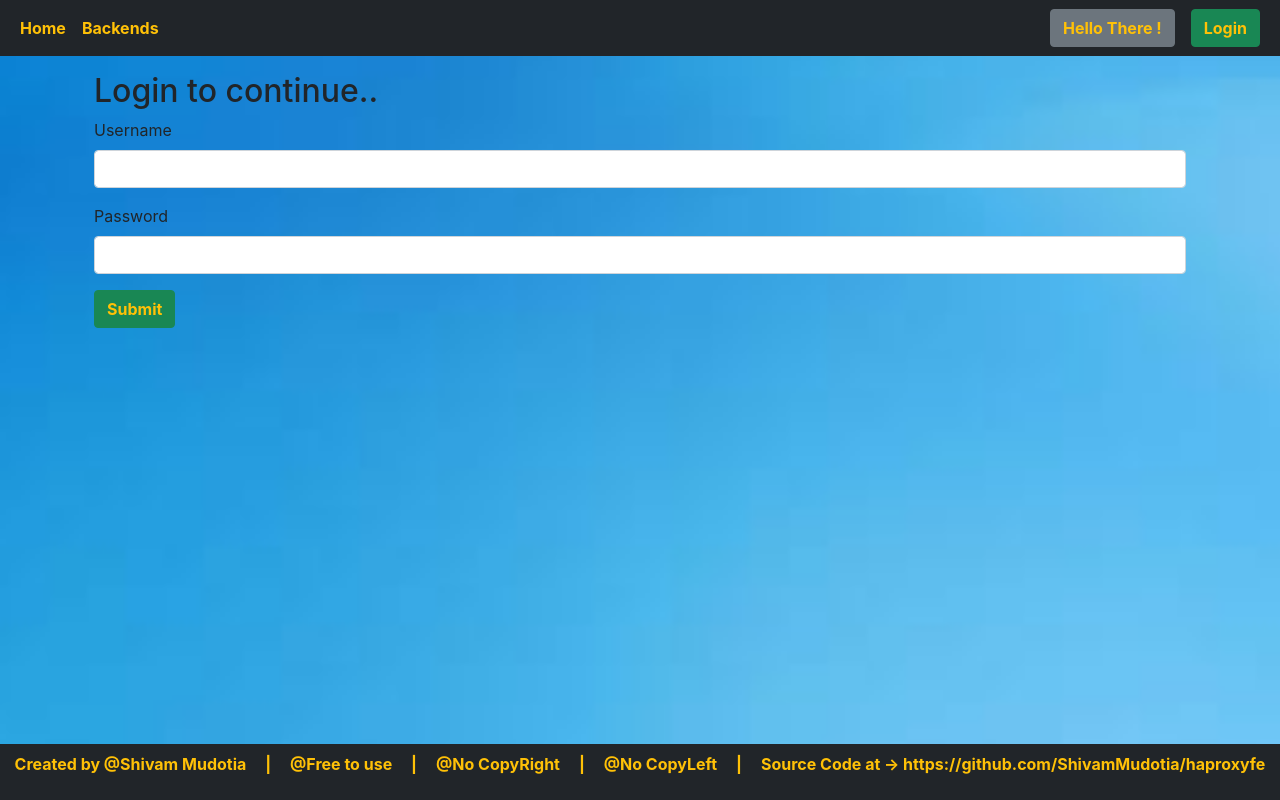
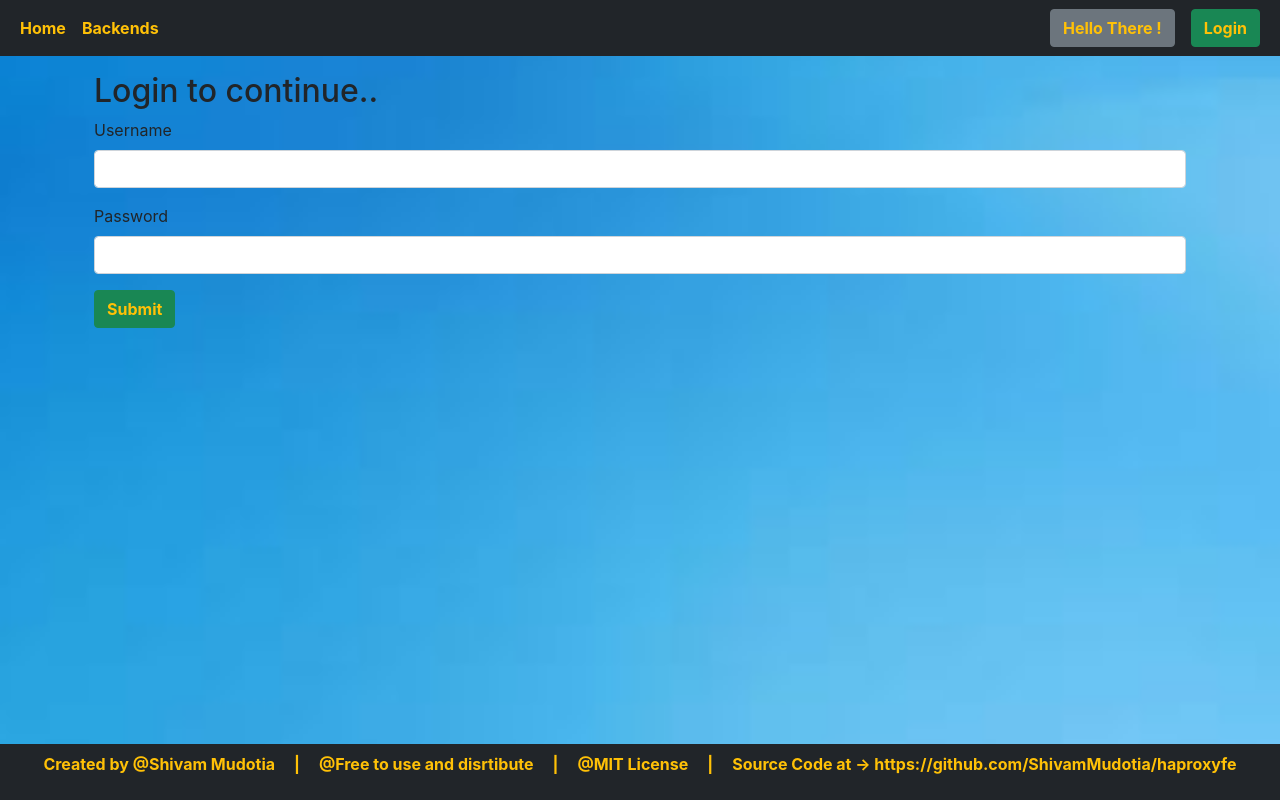
Before and after one commit to ShivamMudotia/haproxyfe, a React (Create React App) app: page /login in a window 1280 px wide. Built offline with nearby package versions, Linux system fonts and the light colour scheme.

Commit message:
updted footer

```diff
--- a/src/components/Footer.js
+++ b/src/components/Footer.js
@@ -2,7 +2,7 @@ import React from "react";
 
 const Footer = () => (
   <div className="footer text-center bg-dark text-warning fw-bold">
-    <p>Created by @Shivam Mudotia  &nbsp; &nbsp; | &nbsp; &nbsp;  @Free to use &nbsp; &nbsp; | &nbsp; &nbsp;  @No CopyRight &nbsp; &nbsp;  | &nbsp; &nbsp;  @No CopyLeft  &nbsp; &nbsp; | &nbsp; &nbsp; Source Code at  -> https://github.com/ShivamMudotia/haproxyfe</p>
+    <p>Created by @Shivam Mudotia  &nbsp; &nbsp; | &nbsp; &nbsp;  @Free to use and disrtibute &nbsp; &nbsp; | &nbsp; &nbsp;  @MIT License &nbsp; &nbsp;  | &nbsp; &nbsp; Source Code at  -> https://github.com/ShivamMudotia/haproxyfe</p>
   </div>
 );
 
```
